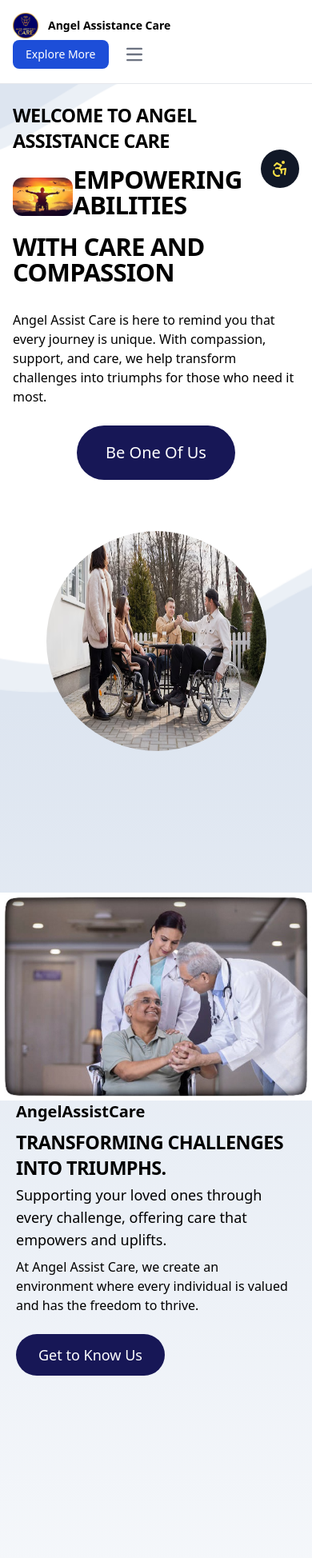
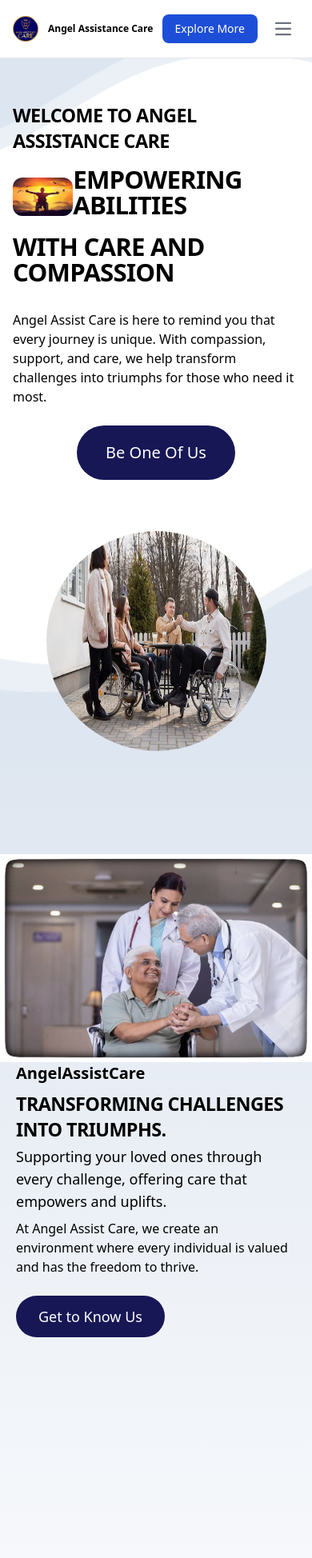
Before and after one commit to growlords/AngelAssistanceCare, a React (Vite) app in the folder Frontend/: page / in a window 390 px wide. Shown: the top 1948 px of the page at 80% size. Built offline with nearby package versions, Linux system fonts and the light colour scheme.

Commit message:
Now Done

```diff
--- a/Frontend/src/App.jsx
+++ b/Frontend/src/App.jsx
@@ -19,7 +19,7 @@ function App() {
     <div>
     <div className="flex-grow ">
   <Navbar />
-   <AccessibilityTools />
+   {/* <AccessibilityTools /> */}
    <ScrollToTop/>
 
   <div className=" w-full">
--- a/Frontend/src/components/Home_2.jsx
+++ b/Frontend/src/components/Home_2.jsx
@@ -52,7 +52,7 @@ const Home_2 = () => {
         height: '100%',  // Ensures the div takes up the full viewport height
       }}
     >
-      <div className='flex flex-col sm:flex-row md:flex-col-reverse  lg:flex-row py-[15rem] lg:py-0'>
+      <div className='flex flex-col sm:flex-row md:flex-col-reverse  lg:flex-row py-[12rem] lg:py-0'>
         <div className="left flex-1 flex justify-center sm:justify-start md:justify-center lg:justify-start">
           <div className="img md:mt-[5rem]">
             <motion.img
--- a/Frontend/src/components/Navbar.jsx
+++ b/Frontend/src/components/Navbar.jsx
@@ -22,7 +22,7 @@ const Navbar = () => {
             <div className="max-w-screen-xl flex flex-wrap items-center justify-between mx-auto p-4">
                 <Link to="/" className="flex items-center space-x-3 rtl:space-x-reverse">
                     <img src={assets.favicon} className="h-8 sm:h-12" alt="Logo" />
-                    <span className="self-center text-sm sm:text-lg md:text-[0.7rem] lg:text-lg font-semibold whitespace-nowrap dark:text-white">Angel Assistance Care</span>
+                    <span className="self-center text-[0.75rem] sm:text-lg md:text-[0.7rem] lg:text-lg font-semibold whitespace-nowrap dark:text-white">Angel Assistance Care</span>
                 </Link>
                 <div className="flex md:order-2 items-center space-x-3 md:space-x-4 rtl:space-x-reverse">
 
```
